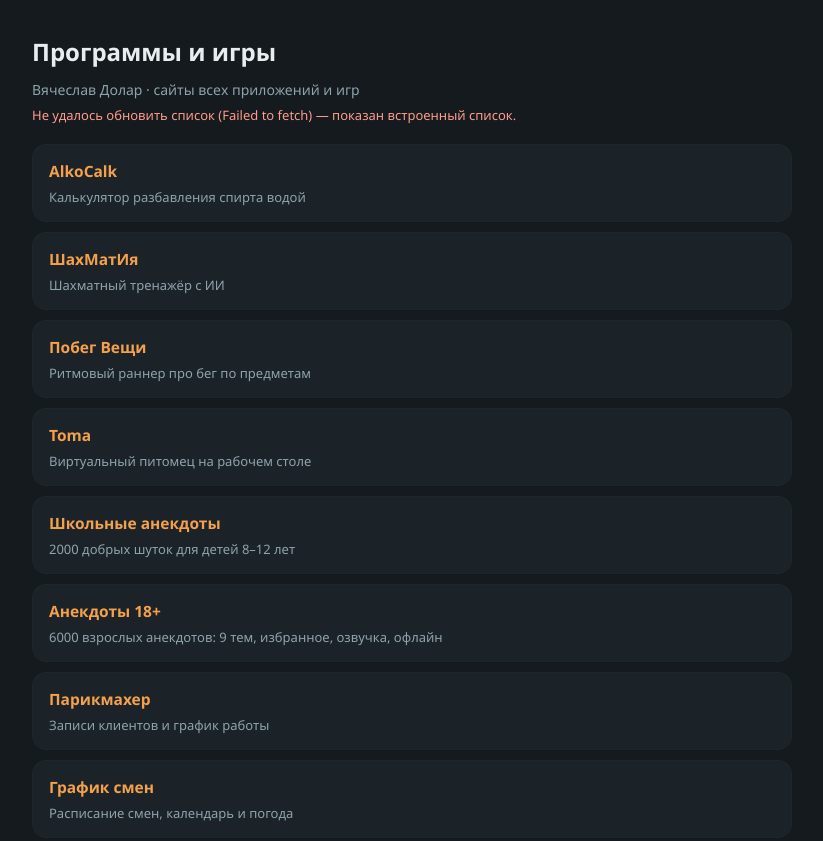
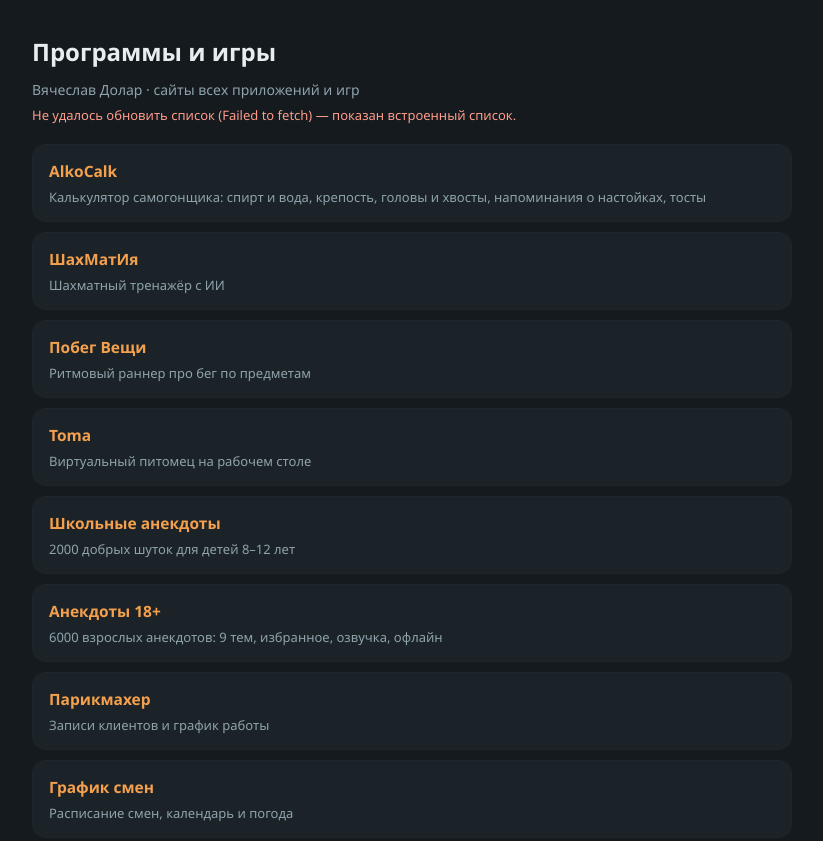
Before and after one commit to takomak2012-cyber/takomak2012-cyber.github.io, a plain HTML site: page index.html in a window 1280 px wide. Shown: the top 841 px of the page, without its empty margins (228-1051 px from the left). Drawn offline with Linux system fonts and the light colour scheme; no server answers.

Commit message:
Краткое описание AlkoCalk: все функции, а не только разбавление

```diff
--- a/index.html
+++ b/index.html
@@ -34,7 +34,7 @@
 <div class="status" id="status">Загрузка списка с GitHub…</div>
 
 <ul id="list">
-  <li><a href="https://takomak2012-cyber.github.io/AlkoCalk-site/">AlkoCalk</a><div class="d">Калькулятор разбавления спирта водой</div></li>
+  <li><a href="https://takomak2012-cyber.github.io/AlkoCalk-site/">AlkoCalk</a><div class="d">Калькулятор самогонщика: спирт и вода, крепость, головы и хвосты, напоминания о настойках, тосты</div></li>
   <li><a href="https://takomak2012-cyber.github.io/ShahMatI-site/">ШахМатИя</a><div class="d">Шахматный тренажёр с ИИ</div></li>
   <li><a href="https://takomak2012-cyber.github.io/PobegVeshi-site/">Побег Вещи</a><div class="d">Ритмовый раннер про бег по предметам</div></li>
   <li><a href="https://takomak2012-cyber.github.io/Toma/">Toma</a><div class="d">Виртуальный питомец на рабочем столе</div></li>
@@ -53,7 +53,7 @@
   // Человеческие названия и описания для известных репозиториев.
   var KNOWN = {
     "takomak2012-cyber.github.io": ["Сайт разработчика", "Общий каталог программ и игр, app-ads.txt и ads.txt"],
-    "AlkoCalk-site":        ["AlkoCalk", "Калькулятор разбавления спирта водой"],
+    "AlkoCalk-site":        ["AlkoCalk", "Калькулятор самогонщика: спирт и вода, крепость, головы и хвосты, напоминания о настойках, тосты"],
     "ShahMatI-site":        ["ШахМатИя", "Шахматный тренажёр с искусственным интеллектом"],
     "PobegVeshi-site":      ["Побег Вещи", "Ритмовый раннер про бег по предметам"],
     "Toma":                 ["Toma", "Виртуальный питомец на рабочем столе"],
```
